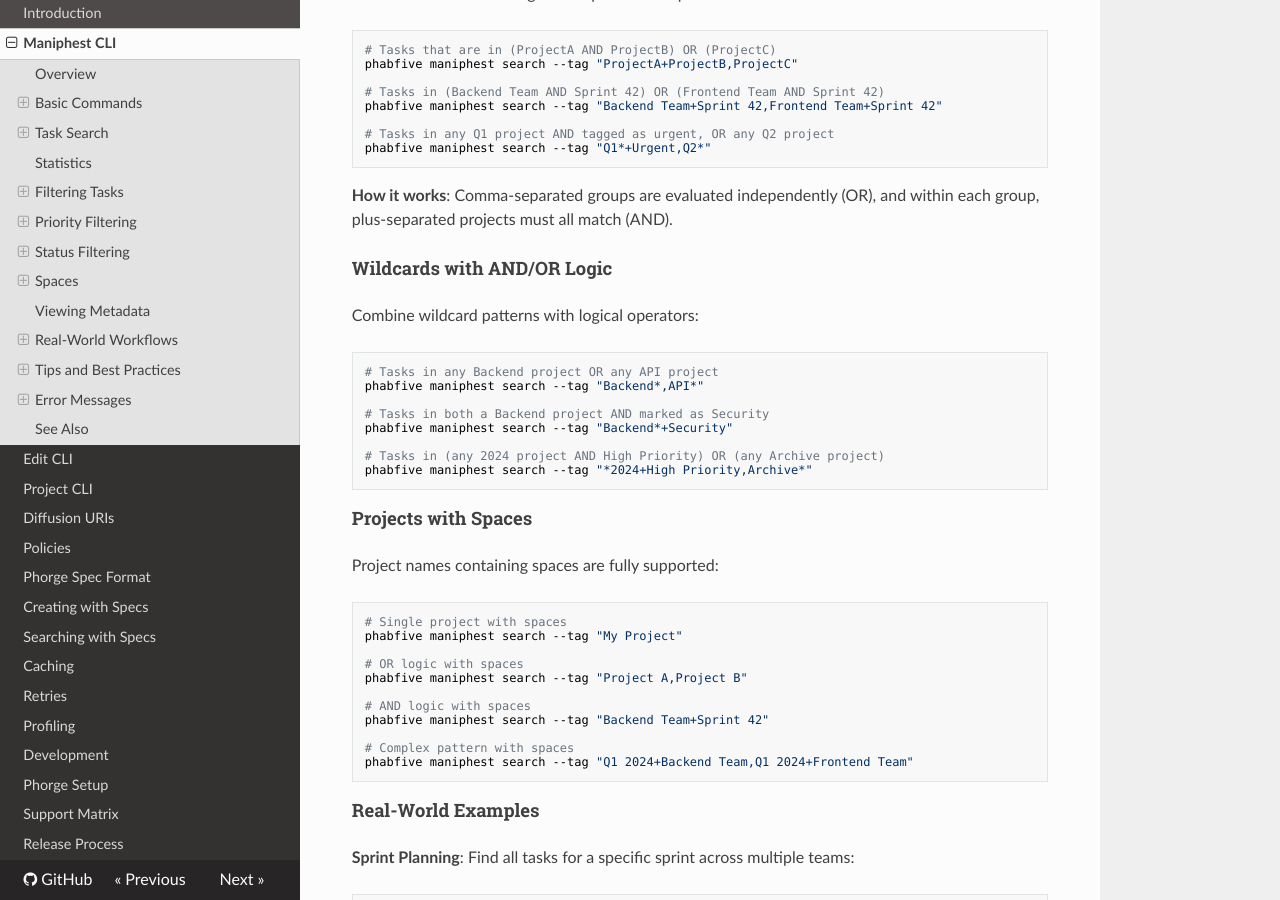
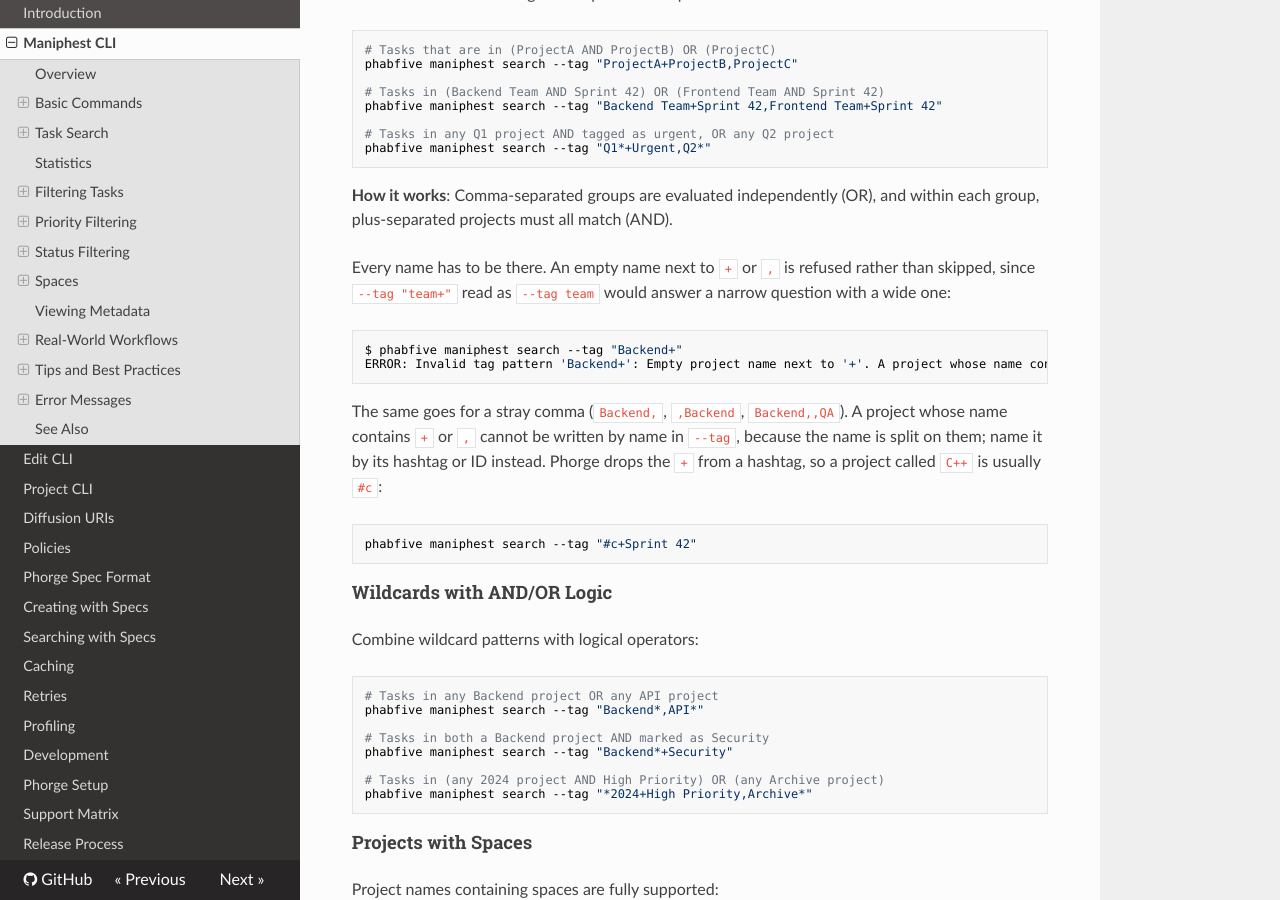
Before and after one commit to dynamist/phabfive, an MkDocs documentation site: the page built from docs/maniphest-cli.md, in a window 1280 px wide and 900 px high, scrolled down 15093 px. Built offline with MkDocs 1.6.1, drawn with Linux system fonts in a browser that asks for light colours; nearby versions of some CDN libraries.

Commit message:
fix: refuse an empty project name in a --tag pattern
parse_project_patterns skipped an empty name on either side of `+` or
`,`, so `--tag "team+"` - a tag built from an unset variable, say - was
read as `--tag team` and answered with every task of it, exit status 0.
An empty name next to either operator is now PhabfiveInputException,
which maniphest search reports as one line and exit status 1. Refusing
the stray comma too keeps one rule for both operators.

A project whose name contains `+`, such as `C++`, used to be read as
`C`; it is refused as well, and the message points at the hashtag or ID.

Fixes #526

Co-Authored-By: Claude Opus 5.5 <noreply@anthropic.com>

````diff
--- a/docs/maniphest-cli.md
+++ b/docs/maniphest-cli.md
@@ -768,6 +768,24 @@ phabfive maniphest search --tag "Q1*+Urgent,Q2*"
 ```
 
 **How it works**: Comma-separated groups are evaluated independently (OR), and within each group, plus-separated projects must all match (AND).
+
+Every name has to be there. An empty name next to `+` or `,` is refused rather than
+skipped, since `--tag "team+"` read as `--tag team` would answer a narrow question with a
+wide one:
+
+```bash
+$ phabfive maniphest search --tag "Backend+"
+ERROR: Invalid tag pattern 'Backend+': Empty project name next to '+'. A project whose name contains '+' or ',' is named by its hashtag or ID
+```
+
+The same goes for a stray comma (`Backend,`, `,Backend`, `Backend,,QA`). A project whose
+name contains `+` or `,` cannot be written by name in `--tag`, because the name is split
+on them; name it by its hashtag or ID instead. Phorge drops the `+` from a hashtag, so a
+project called `C++` is usually `#c`:
+
+```bash
+phabfive maniphest search --tag "#c+Sprint 42"
+```
 
 #### Wildcards with AND/OR Logic
 
````
Also changed, not shown: CHANGELOG.md (+9 -0 lines), phabfive/SKILL.md (+3 -1 lines), 3 other files.
